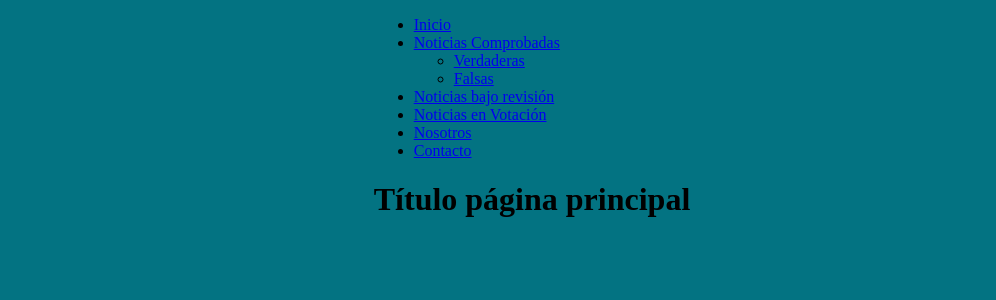
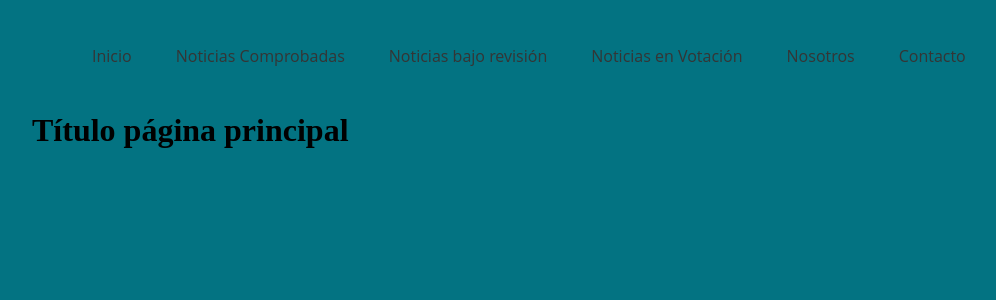
Before and after one commit to Alfonso54/Androide-17, a Django app: page / in a window 1280 px wide. Shown: the top 300 px of the page, without its empty margins (108-1104 px from the left). Run offline with Django 4.2, Linux system fonts and the light colour scheme.

Commit message:
Update estilos_pp.css

```diff
--- a/AVANCE_SEBA/static/CSSarchivos/estilos_pp.css
+++ b/AVANCE_SEBA/static/CSSarchivos/estilos_pp.css
@@ -3,3 +3,58 @@
     background-color: rgb(3, 115, 130);
     margin: auto;
 }
+
+header{
+	width: 100%;
+}
+
+.navegacion{
+	width: 1000px;
+	margin: 30px auto;
+}
+
+.navegacion ul{
+	list-style: none;
+}
+
+.menu > li{
+	position: relative;
+	display: inline-block;
+}
+
+.menu > li > a{
+	display: block;
+	padding: 15px 20px;
+	color: #353535;
+	font-family: 'Open sans';
+	text-decoration: none;
+}
+
+.menu li a:hover{
+	color: #CE7D35;
+	transition: all .3s;
+}
+
+/* Submenu*/
+
+.submenu{
+	position: absolute;
+	background: #333333;
+	width: 120%;
+	visibility: hidden;
+	opacity: 0;
+	transition: opacity 1.5s;
+}
+
+.submenu li a{
+	display: block;
+	padding: 15px;
+	color: #fff;
+	font-family: 'Open sans';
+	text-decoration: none;
+}
+
+.menu li:hover .submenu{
+	visibility: visible;
+	opacity: 1;
+}
```
